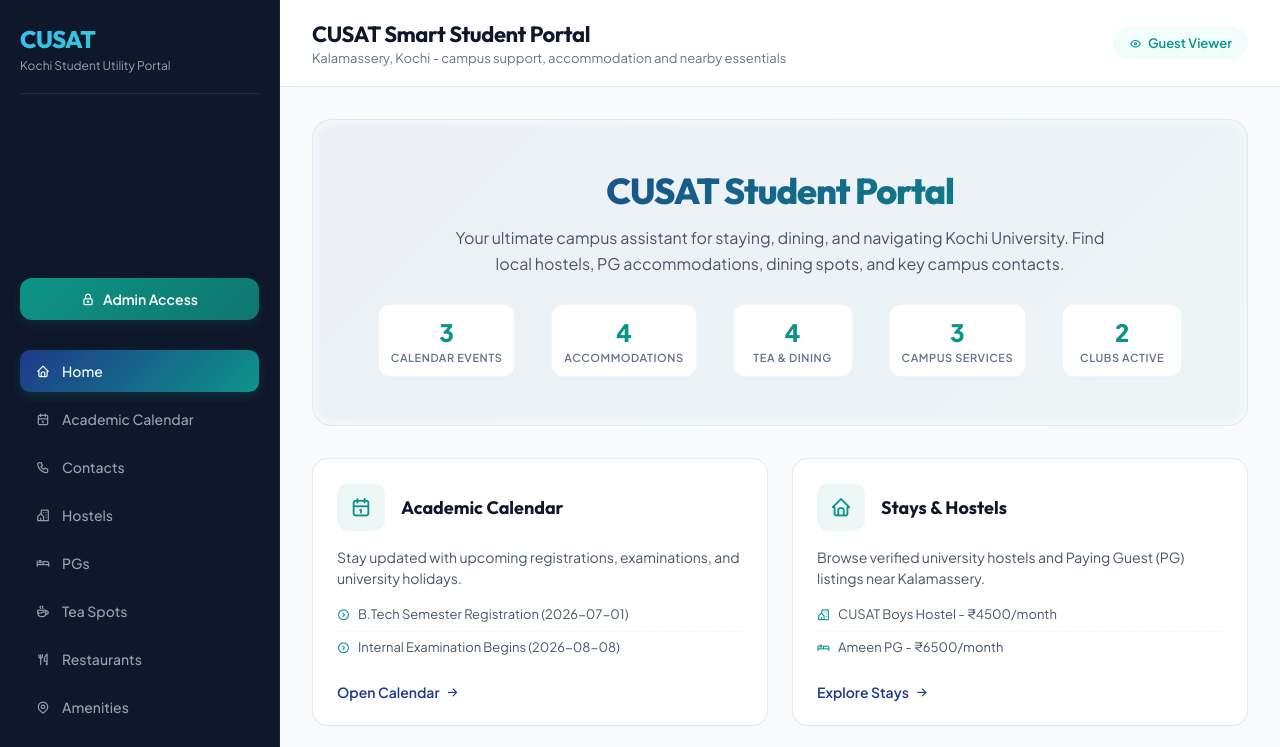
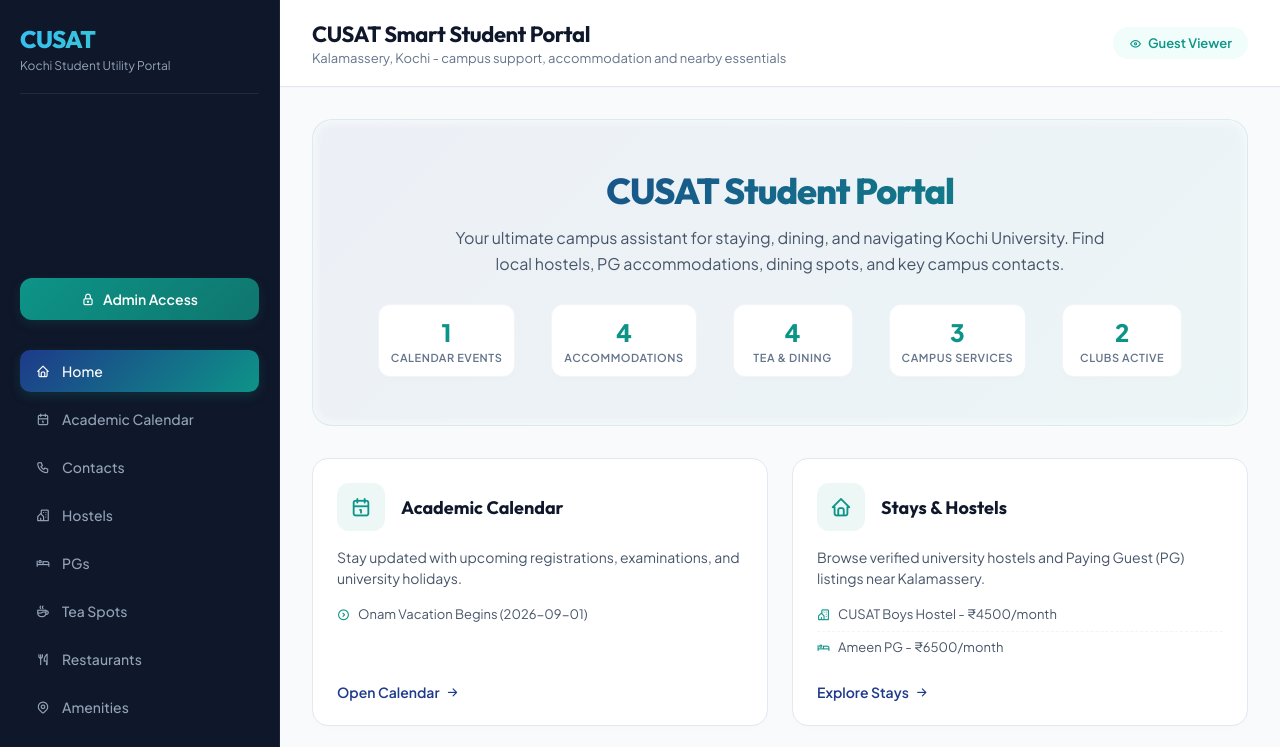
Before and after one commit to Navajith1213/KSU-CUSAT-APP, a React (Vite) app: page / in a window 1280 px wide. Shown: the top 747 px of the page. Built offline with nearby package versions, Linux system fonts and the light colour scheme.

Commit message:
Update campus listings via Admin Portal UI

```diff
--- a/src/data/defaultData.js
+++ b/src/data/defaultData.js
@@ -1,15 +1,5 @@
 // <!--EVENTS_START-->
 export const defaultEvents = [
-  {
-    "title": "B.Tech Semester Registration",
-    "date": "2026-07-01",
-    "type": "academic"
-  },
-  {
-    "title": "Internal Examination Begins",
-    "date": "2026-08-08",
-    "type": "exam"
-  },
   {
     "title": "Onam Vacation Begins",
     "date": "2026-09-01",
```
